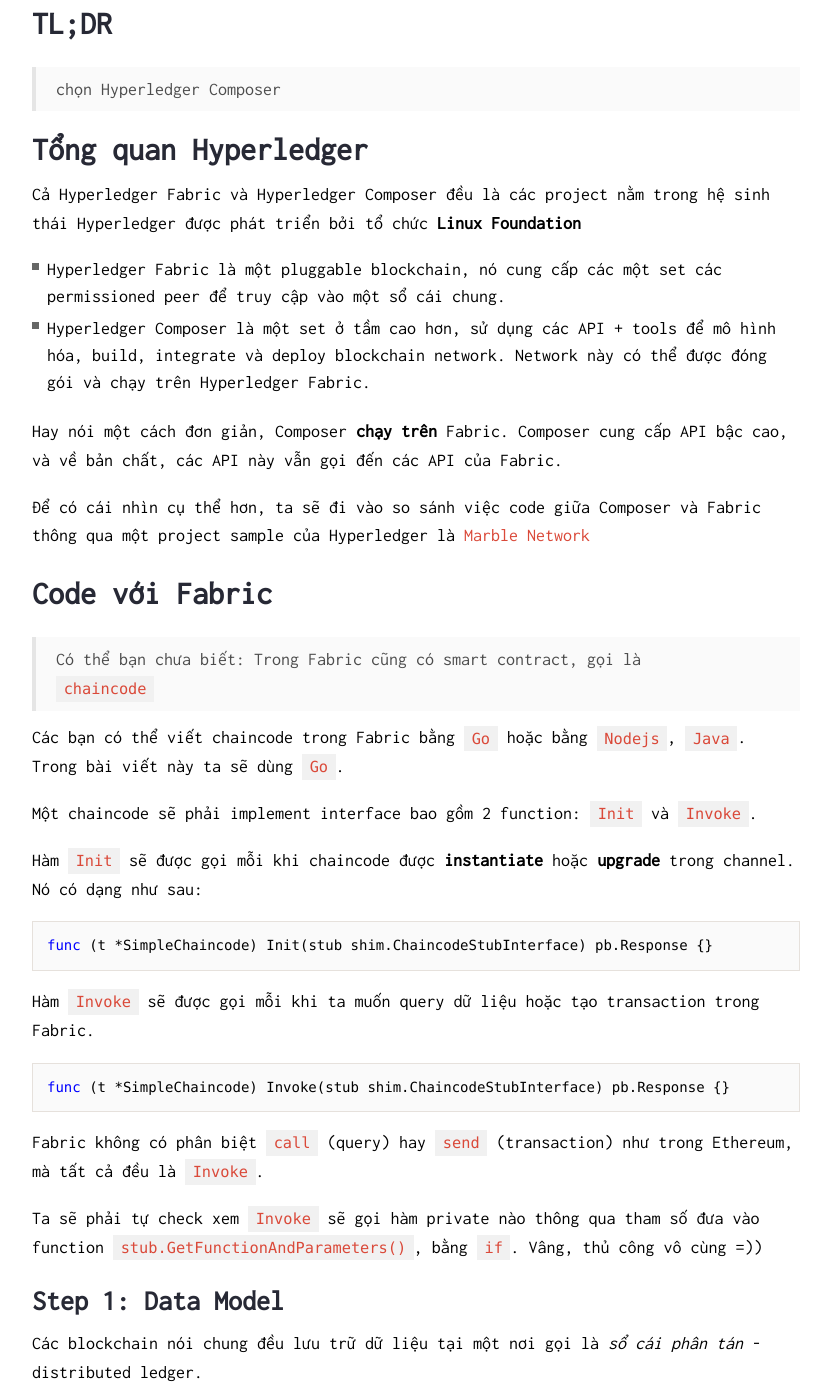
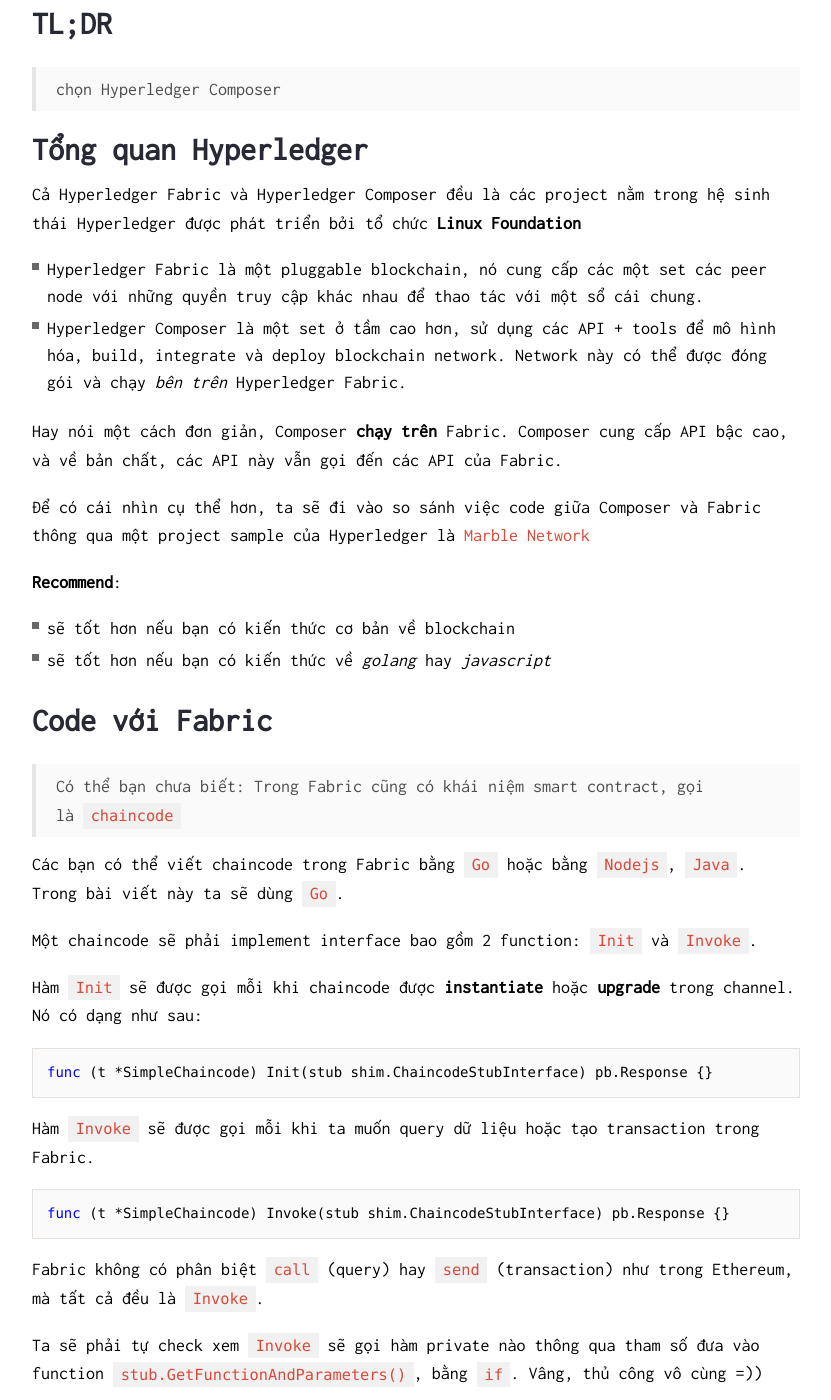
Before and after one commit to bboynam99/dotrungkien.github.io, a Jekyll site: the page built from _posts/2019-01-01-hlf-vs-composer.md, in a window 1280 px wide and 1400 px high, scrolled down 732 px. Shown: the whole window, without its empty margins (224-1055 px from the left). Built offline with Jekyll 4.4.1, drawn with Linux system fonts in a browser that asks for light colours; nearby versions of some CDN libraries; some of the changed text lies outside the part shown.

Commit message:
update content

````diff
--- a/_posts/2019-01-01-hlf-vs-composer.md
+++ b/_posts/2019-01-01-hlf-vs-composer.md
@@ -15,16 +15,21 @@
 
 Cả Hyperledger Fabric và Hyperledger Composer đều là các project nằm trong hệ sinh thái Hyperledger được phát triển bởi tổ chức **Linux Foundation**
 
-- Hyperledger Fabric là một pluggable blockchain, nó cung cấp các một set các permissioned peer để truy cập vào một sổ cái chung.
-- Hyperledger Composer là một set ở tầm cao hơn, sử dụng các API + tools để mô hình hóa, build, integrate và deploy blockchain network. Network này có thể được đóng gói và chạy trên Hyperledger Fabric.
+- Hyperledger Fabric là một pluggable blockchain, nó cung cấp các một set các peer node với những quyền truy cập khác nhau để thao tác với một sổ cái chung.
+- Hyperledger Composer là một set ở tầm cao hơn, sử dụng các API + tools để mô hình hóa, build, integrate và deploy blockchain network. Network này có thể được đóng gói và chạy _bên trên_ Hyperledger Fabric.
 
 Hay nói một cách đơn giản, Composer **chạy trên** Fabric. Composer cung cấp API bậc cao, và về bản chất, các API này vẫn gọi đến các API của Fabric.
 
 Để có cái nhìn cụ thể hơn, ta sẽ đi vào so sánh việc code giữa Composer và Fabric thông qua một project sample của Hyperledger là [Marble Network](https://github.com/hyperledger/composer-sample-networks/tree/master/packages/marbles-network)
 
+**Recommend**:
+
+- sẽ tốt hơn nếu bạn có kiến thức cơ bản về blockchain
+- sẽ tốt hơn nếu bạn có kiến thức về _golang_ hay _javascript_
+
 # Code với Fabric
 
-> Có thể bạn chưa biết: Trong Fabric cũng có smart contract, gọi là `chaincode`
+> Có thể bạn chưa biết: Trong Fabric cũng có khái niệm smart contract, gọi là `chaincode`
 
 Các bạn có thể viết chaincode trong Fabric bằng `Go` hoặc bằng `Nodejs`, `Java`. Trong bài viết này ta sẽ dùng `Go`.
 
@@ -96,7 +101,9 @@
 }
 ```
 
-Sau đó trong mỗi function, Go code sẽ gọi methods trong `shim` để đọc hay ghi dữ liệu lên sổ cái chung. `shim` chính là phần đứng giữa chaincode và sổ cái, nó sẽ làm các nhiệm vụ CRUD state, emit các events..
+Sau đó trong mỗi function, Go code sẽ gọi methods trong `shim` để đọc hay ghi dữ liệu lên sổ cái chung.
+
+> `shim` chính là phần đứng giữa chaincode và sổ cái, nó sẽ làm các nhiệm vụ CRUD state, emit các events..
 
 Ví dụ:
 
@@ -141,7 +148,7 @@
 
 ## Step5: Deserialize data
 
-Nếu asset mà bạn tìm kiếm ở bước 4 tồn tại, nó sẽ trả về dưới dạng raw data, tức bytes, ta sẽ phải tiến hành deserialize dữ liệu đó ra và convert nó trở lại dạng Go struct.
+Nếu asset mà bạn tìm kiếm ở bước 4 tồn tại, nó sẽ trả về dưới dạng raw data, tức **bytes**, ta sẽ phải tiến hành deserialize dữ liệu đó ra và convert nó trở lại dạng Go **struct**.
 
 ```go
 marbleToTransfer := marble{}
@@ -297,7 +304,7 @@
 
 ## Step 2: Dispatch incoming calls
 
-Composer sử dụng decorations trên các functions để tự động điều hướng transaction tới Javascript function tương ứng. Do đó phần dispatch function này chúng ta sẽ không phải tự viết nữa, ngon.
+Composer sử dụng **decorations** trên các functions để tự động điều hướng transaction tới Javascript function tương ứng. Do đó phần dispatch function này chúng ta sẽ không phải tự viết nữa, ngon.
 
 Ví dụ, marbles-network có một hàm Javascript, các decorations `@param` và `@transaction` sẽ điều hướng để Composer runtime biết rằng những function đó sẽ được submit bởi một instance của `org.hyperledger_composer.marbles.TradeMarble`.
 
@@ -317,10 +324,12 @@
 
 ```js
 function tradeMarble(tradeMarble) {
-  tradeMarble.marble.owner = tradeMarble.newOwner;
-  return getAssetRegistry('org.hyperledger_composer.marbles.Marble').then(function(assetRegistry) {
-    return assetRegistry.update(tradeMarble.marble);
-  });
+  tradeMarble.marble.owner = tradeMarble.newOwner
+  return getAssetRegistry('org.hyperledger_composer.marbles.Marble').then(
+    function(assetRegistry) {
+      return assetRegistry.update(tradeMarble.marble)
+    }
+  )
 }
 ```
 
@@ -346,11 +355,11 @@
 
 ```js
 // Emit an event for the modified asset.
-var event = getFactory().newEvent('org.acme.sample', 'SampleEvent');
-event.asset = tx.asset;
-event.oldValue = oldValue;
-event.newValue = tx.newValue;
-emit(event);
+var event = getFactory().newEvent('org.acme.sample', 'SampleEvent')
+event.asset = tx.asset
+event.oldValue = oldValue
+event.newValue = tx.newValue
+emit(event)
 ```
 
 Một điều cần chú ý là trước khi tiến hành emit event, ta cần chắc chắn rằng data đã được validate bởi Composer model, để đảm bảo rằng client sẽ không nhận được các dữ liệu sai lệch từ event.
@@ -383,15 +392,15 @@
 - Tích hợp Composer với các công nghệ tiên tiến khác của IBM, thông qua OpenAPI và LoopBack connector
 - Unit test trên node.js runtime sử dụng các thư viện testing nổi tiếng của JS như là Mocha, Chai, Sinon, Istanbul...
 - Có thể vừa dev vừa test trên Composer Playground
-- Có thể generate ra một skeleton Angular app tương ứng với business network - vô cùng tiện lợi.
+- Có thể generate ra một **skeleton Angular app** tương ứng với business network - vô cùng tiện lợi.
 - Publish và sử dụng model cho những business network khác nhau.
 
 Những features lớn của Fabric:
 
-- Luôn luôn cập nhật những update mới nhất của Fabric API và những công cụ liên quan.
+- Luôn luôn update những Fabric API mới nhất và những công cụ liên quan.
 - Cho raw perfomance tốt hơn.
 - type-safety.
-- Sử dụng một ngôn ngữ duy nhất cho cả business model và business logic.
+- Có thể sử dụng một ngôn ngữ duy nhất cho cả business model và business logic.
 - Có thể tích hợp với các bên thư viện C hay Go của bên thứ ba.
 
 Tổng kết lại, với một dự án Hyperledger chạy trên Fabric, thì có lẽ **90%** Composer sẽ là lựa chọn hợp lý để bắt đầu.
````
Also changed, not shown: other parts of _posts/2019-01-01-hlf-vs-composer.md (+5 -5 lines).
